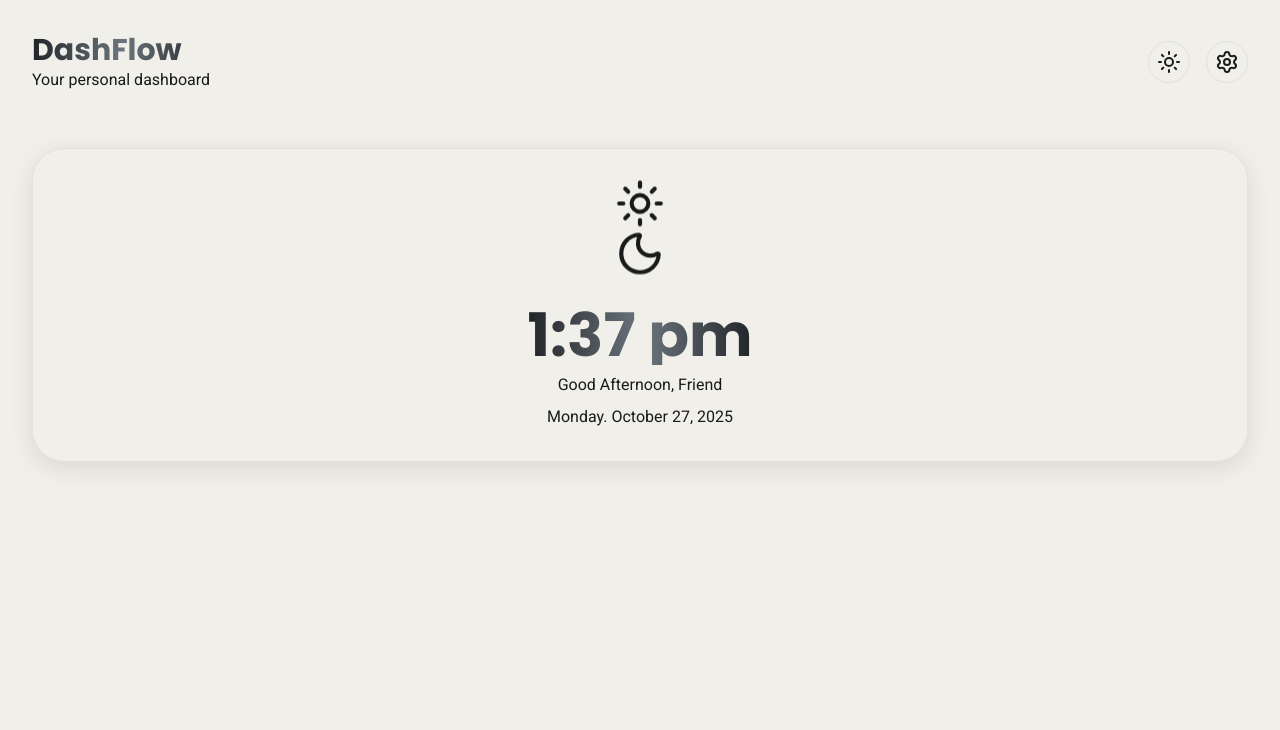
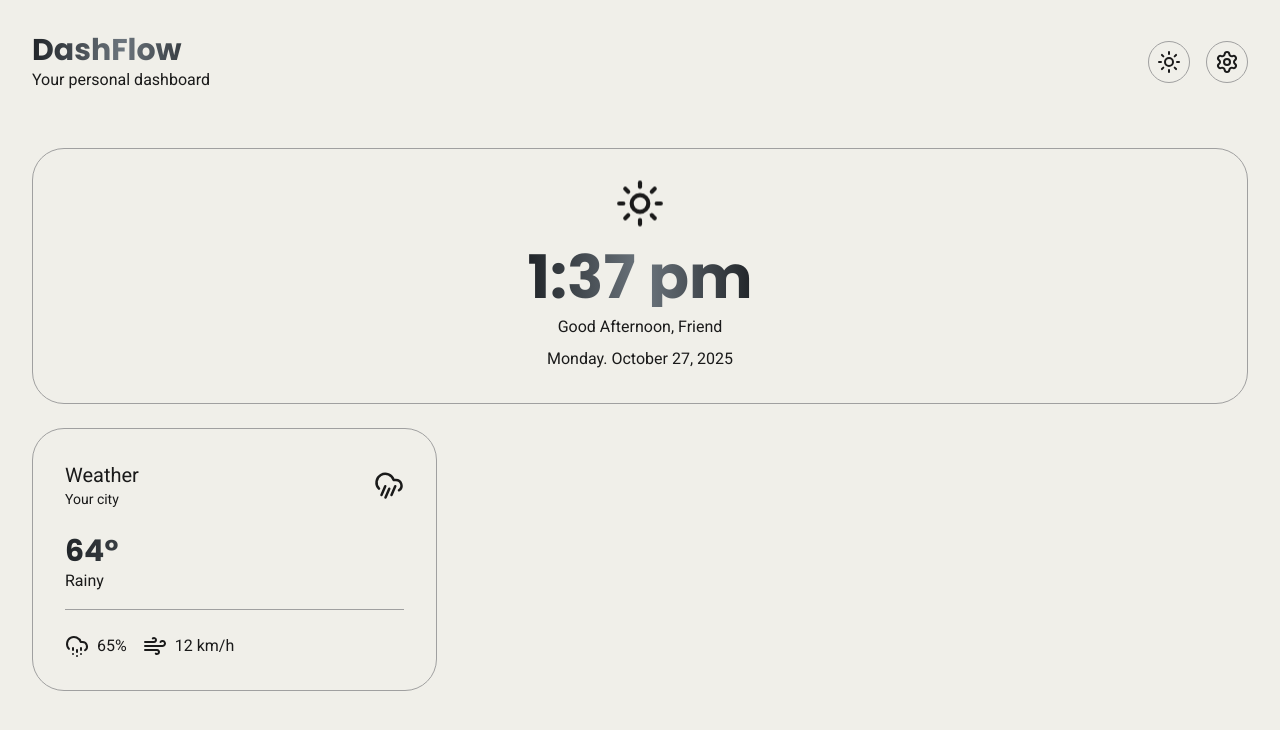
Before and after one commit to novice-is-me/personalized-dashboard, a React (Vite) app: page / in a window 1280 px wide. Shown: the top 730 px of the page. Built offline with nearby package versions, Linux system fonts and the light colour scheme.

Commit message:
Weather UI

```diff
--- a/src/App.jsx
+++ b/src/App.jsx
@@ -1,5 +1,6 @@
 import "./App.css";
 import { TimeGreet } from "./components/TimeGreet";
+import { Weather } from "./components/Weather";
 import { ThemeProvider } from "./contexts/ThemeContext";
 import Dashboard from "./layouts/Dashboard";
 
@@ -8,9 +9,12 @@ function App() {
     <div className="body-style space-y-6">
       <ThemeProvider>
         <Dashboard />
-        <div>
+        <div className=" space-y-6">
           <div className="w-full">
             <TimeGreet />
+          </div>
+          <div className=" grid grid-cols-1 md:grid-cols-3">
+            <Weather />
           </div>
         </div>
       </ThemeProvider>
--- a/src/components/TimeGreet.jsx
+++ b/src/components/TimeGreet.jsx
@@ -3,10 +3,10 @@ import React from "react";
 
 export const TimeGreet = () => {
   return (
-    <div className="card border text-center space-y-2">
+    <div className="card border text-center flex flex-col items-center ">
       <div>
         <Sun size={50} className="animate-float" />
-        <Moon size={50} className="animate-float" />
+        {/* <Moon size={50} className="animate-float" /> */}
       </div>
       <div className=" space-y-2">
         <h1 className=" text-6xl">1:37 pm</h1>
--- /dev/null
+++ b/src/components/Weather.jsx
@@ -0,0 +1,34 @@
+import { CloudHail, CloudRainWind, Wind } from "lucide-react";
+import React from "react";
+
+export const Weather = () => {
+  return (
+    <div className=" card border">
+      <div className=" space-y-6">
+        <div className=" flex justify-between items-center">
+          <div>
+            <p className=" text-xl">Weather</p>
+            <p className=" text-sm">Your city</p>
+          </div>
+          <div>
+            <CloudRainWind size={30} />
+          </div>
+        </div>
+        <div className=" border-b pb-4">
+          <h1>64°</h1>
+          <p>Rainy</p>
+        </div>
+        <div className=" flex gap-4">
+          <div className=" flex gap-2">
+            <CloudHail />
+            <p>65%</p>
+          </div>
+          <div className=" flex gap-2">
+            <Wind />
+            <p>12 km/h</p>
+          </div>
+        </div>
+      </div>
+    </div>
+  );
+};
--- a/src/index.css
+++ b/src/index.css
@@ -104,7 +104,7 @@
     rgba(33, 37, 41, 1) 100%
   );
   --card: #ffffff;
-  --border: #e0e0e0;
+  --border: #a0a0a0;
   --card-shadow: rgba(0, 0, 0, 0.1);
 }
 
@@ -224,9 +224,7 @@
   }
 
   .card {
-    background: var(--card-bg);
-    box-shadow: 0 6px 25px var(--card-shadow);
-    @apply p-8 rounded-4xl flex flex-col items-center gap-4 transition-shadow duration-300;
+    @apply p-8 rounded-4xl gap-4 transition-shadow duration-300;
   }
 
   .card:hover {
```
